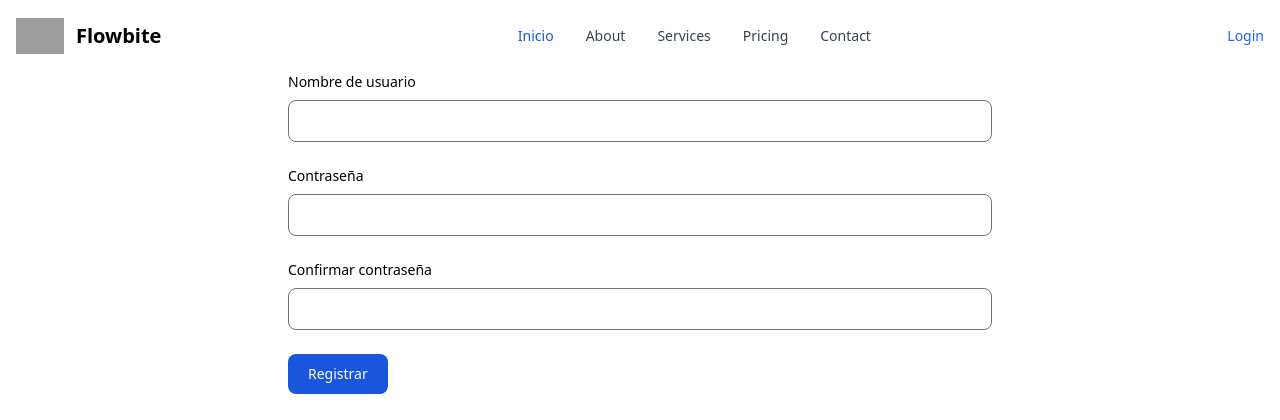
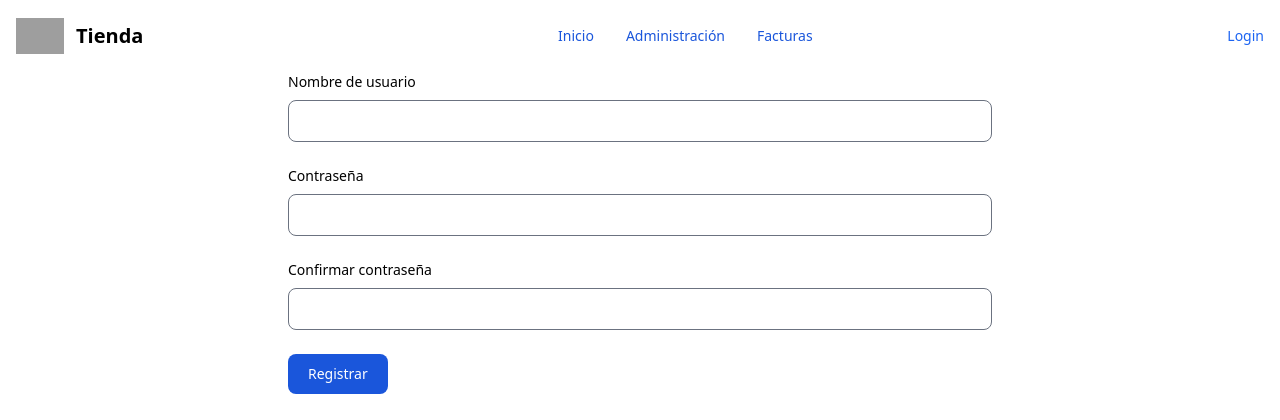
Before and after one commit to agucadiz/TiendaCompleta, a PHP site: page /registrar.php in a window 1280 px wide. Shown: the top 420 px of the page. Run offline with PHP 8.4, Linux system fonts and the light colour scheme; style sheets or scripts are compiled from the project's sources; some libraries are stand-ins or nearby versions; grey boxes are pictures that could not be loaded.

Commit message:
Menu bien implementado

```diff
--- a/src/_menu.php
+++ b/src/_menu.php
@@ -3,9 +3,9 @@
         <a href="/" class="flex items-center">
             <img src="https://flowbite.com/docs/images/logo.svg" class="h-6 mr-3 sm:h-9" alt="Flowbite Logo" />
             <span class="self-center text-xl font-semibold whitespace-nowrap dark:text-white">
-                Flowbite
-            </span>
+                Tienda</span>
         </a>
+
         <div class="flex items-center md:order-2">
             <?php if (\App\Tablas\Usuario::esta_logueado()) : ?>
                 <button type="button" class="flex mr-3 text-sm bg-gray-800 rounded-full md:mr-0 focus:ring-4 focus:ring-gray-300 dark:focus:ring-gray-600" id="user-menu-button" aria-expanded="false" data-dropdown-toggle="user-dropdown" data-dropdown-placement="bottom">
@@ -14,11 +14,10 @@
                 </button>
             <?php else : ?>
                 <a href="/login.php" class="text-sm font-medium text-blue-600 dark:text-blue-500 hover:underline">
-                    Login
-                </a>
+                    Login</a>
             <?php endif ?>
 
-            <!-- Dropdown menu -->
+            <!-- Fixed menu -->
             <div class="z-50 hidden my-4 text-base list-none bg-white divide-y divide-gray-100 rounded shadow dark:bg-gray-700 dark:divide-gray-600" id="user-dropdown">
                 <?php if (\App\Tablas\Usuario::esta_logueado()) : ?>
                     <div class="px-4 py-3">
@@ -27,17 +26,24 @@
                 <?php endif ?>
                 <ul class="py-1" aria-labelledby="user-menu-button">
                     <li>
+                        <a href="/index.php" class="block px-4 py-2 text-sm text-gray-700 hover:bg-gray-100 dark:hover:bg-gray-600 dark:text-gray-200 dark:hover:text-white">
+                            Inicio</a>
+                    </li>
+                    <li>
+                        <a href="/admin/index.php" class="block px-4 py-2 text-sm text-gray-700 hover:bg-gray-100 dark:hover:bg-gray-600 dark:text-gray-200 dark:hover:text-white">
+                            Administración</a>
+                    </li>
+                    <li>
                         <a href="/dashboard.php" class="block px-4 py-2 text-sm text-gray-700 hover:bg-gray-100 dark:hover:bg-gray-600 dark:text-gray-200 dark:hover:text-white">
-                            Dashboard
-                        </a>
+                            Facturas</a>
                     </li>
                     <li>
                         <a href="/logout.php" class="block px-4 py-2 text-sm text-gray-700 hover:bg-gray-100 dark:hover:bg-gray-600 dark:text-gray-200 dark:hover:text-white">
-                            Salir
-                        </a>
+                            Salir</a>
                     </li>
                 </ul>
             </div>
+
             <button data-collapse-toggle="mobile-menu-2" type="button" class="inline-flex items-center p-2 ml-1 text-sm text-gray-500 rounded-lg md:hidden hover:bg-gray-100 focus:outline-none focus:ring-2 focus:ring-gray-200 dark:text-gray-400 dark:hover:bg-gray-700 dark:focus:ring-gray-600" aria-controls="mobile-menu-2" aria-expanded="false">
                 <span class="sr-only">Open main menu</span>
                 <svg class="w-6 h-6" aria-hidden="true" fill="currentColor" viewBox="0 0 20 20" xmlns="http://www.w3.org/2000/svg">
@@ -46,33 +52,20 @@
             </button>
         </div>
 
-        <!-- Fixed menu -->
+        <!-- Dropdown menu -->
         <div class="items-center justify-between hidden w-full md:flex md:w-auto md:order-1" id="mobile-menu-2">
             <ul class="flex flex-col p-4 mt-4 border border-gray-100 rounded-lg bg-gray-50 md:flex-row md:space-x-8 md:mt-0 md:text-sm md:font-medium md:border-0 md:bg-white dark:bg-gray-800 md:dark:bg-gray-900 dark:border-gray-700">
                 <li>
                     <a href="/" class="block py-2 pl-3 pr-4 text-white bg-blue-700 rounded md:bg-transparent md:text-blue-700 md:p-0 dark:text-white" aria-current="page">
-                        Inicio
-                    </a>
+                        Inicio</a>
                 </li>
                 <li>
-                    <a href="#" class="block py-2 pl-3 pr-4 text-gray-700 rounded hover:bg-gray-100 md:hover:bg-transparent md:hover:text-blue-700 md:p-0 dark:text-gray-400 md:dark:hover:text-white dark:hover:bg-gray-700 dark:hover:text-white md:dark:hover:bg-transparent dark:border-gray-700">
-                        About
-                    </a>
+                    <a href="/admin/index.php" class="block py-2 pl-3 pr-4 text-white bg-blue-700 rounded md:bg-transparent md:text-blue-700 md:p-0 dark:text-white" aria-current="page">
+                        Administración</a>
                 </li>
                 <li>
-                    <a href="#" class="block py-2 pl-3 pr-4 text-gray-700 rounded hover:bg-gray-100 md:hover:bg-transparent md:hover:text-blue-700 md:p-0 dark:text-gray-400 md:dark:hover:text-white dark:hover:bg-gray-700 dark:hover:text-white md:dark:hover:bg-transparent dark:border-gray-700">
-                        Services
-                    </a>
-                </li>
-                <li>
-                    <a href="#" class="block py-2 pl-3 pr-4 text-gray-700 rounded hover:bg-gray-100 md:hover:bg-transparent md:hover:text-blue-700 md:p-0 dark:text-gray-400 md:dark:hover:text-white dark:hover:bg-gray-700 dark:hover:text-white md:dark:hover:bg-transparent dark:border-gray-700">
-                        Pricing
-                    </a>
-                </li>
-                <li>
-                    <a href="#" class="block py-2 pl-3 pr-4 text-gray-700 rounded hover:bg-gray-100 md:hover:bg-transparent md:hover:text-blue-700 md:p-0 dark:text-gray-400 md:dark:hover:text-white dark:hover:bg-gray-700 dark:hover:text-white md:dark:hover:bg-transparent dark:border-gray-700">
-                        Contact
-                    </a>
+                    <a href="/dashboard.php" class="block py-2 pl-3 pr-4 text-white bg-blue-700 rounded md:bg-transparent md:text-blue-700 md:p-0 dark:text-white" aria-current="page">
+                        Facturas</a>
                 </li>
             </ul>
         </div>
```
